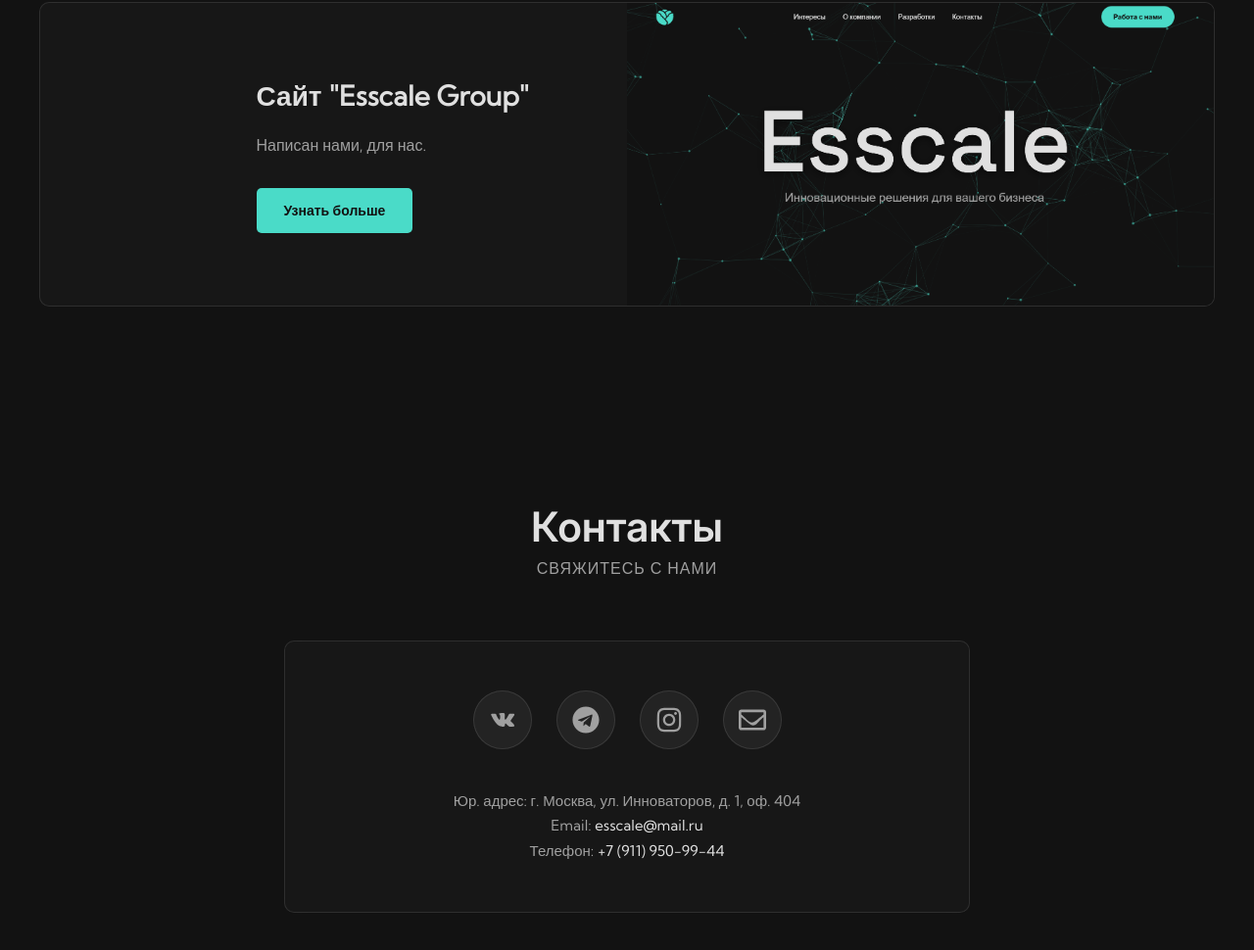
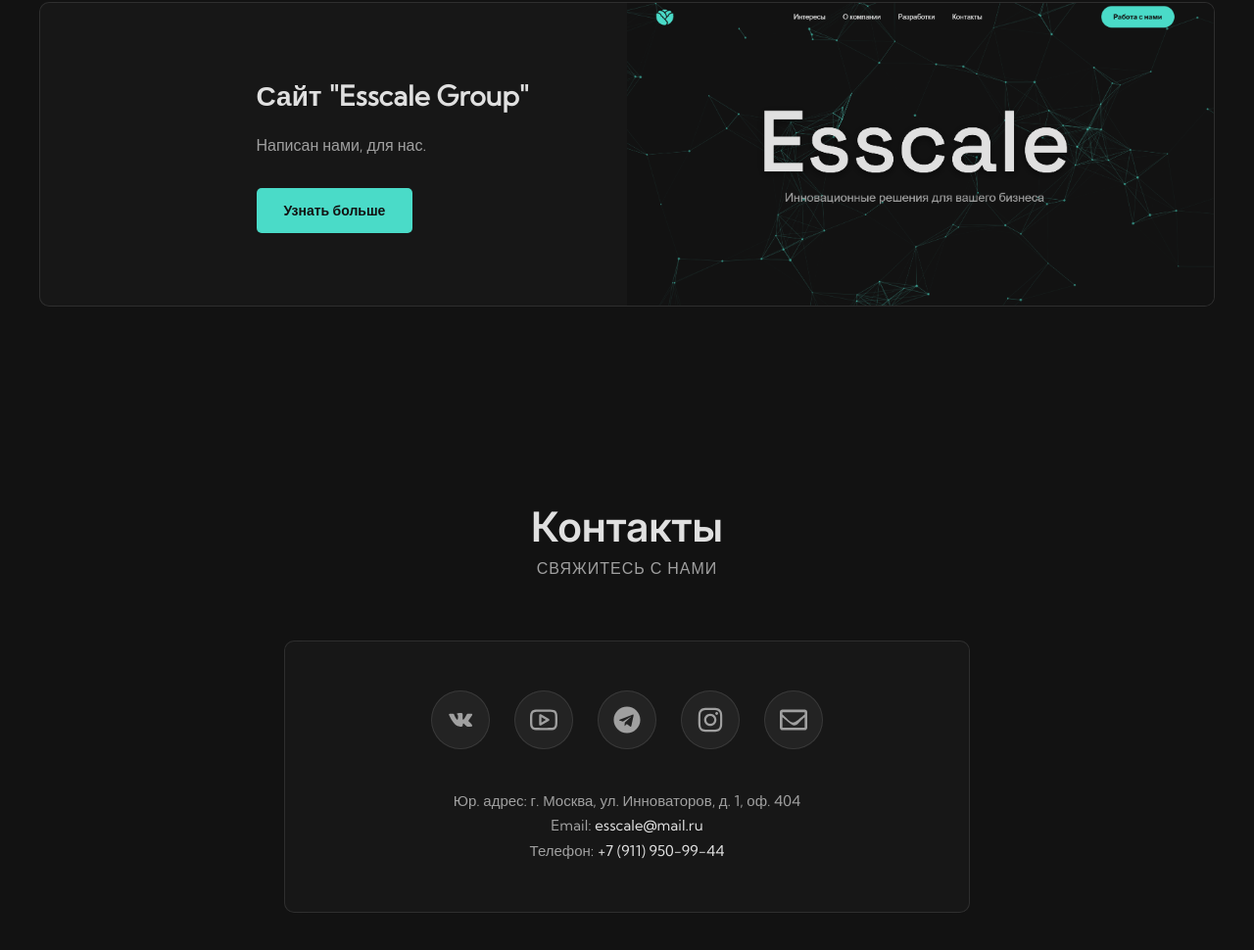
Before and after one commit to anton228krutoy/esscalesite2, a plain HTML site: page index.html in a window 1280 px wide. Shown: the part 3899-4869 px from the top of the page at 98% size. Drawn offline with nearby package versions, Linux system fonts and the light colour scheme; animation ran at ten frames a second.

Commit message:
доработаны иконки Контакты

```diff
--- a/index.html
+++ b/index.html
@@ -222,13 +222,21 @@
     <a href="https://vk.com/" target="_blank" class="contact__social-link" aria-label="VK">
         <svg viewBox="-2.5 0 32 32" version="1.1" xmlns="http://www.w3.org/2000/svg"><path d="M16.563 15.75c-0.5-0.188-0.5-0.906-0.531-1.406-0.125-1.781 0.5-4.5-0.25-5.656-0.531-0.688-3.094-0.625-4.656-0.531-0.438 0.063-0.969 0.156-1.344 0.344s-0.75 0.5-0.75 0.781c0 0.406 0.938 0.344 1.281 0.875 0.375 0.563 0.375 1.781 0.375 2.781 0 1.156-0.188 2.688-0.656 2.75-0.719 0.031-1.125-0.688-1.5-1.219-0.75-1.031-1.5-2.313-2.063-3.563-0.281-0.656-0.438-1.375-0.844-1.656-0.625-0.438-1.75-0.469-2.844-0.438-1 0.031-2.438-0.094-2.719 0.5-0.219 0.656 0.25 1.281 0.5 1.813 1.281 2.781 2.656 5.219 4.344 7.531 1.563 2.156 3.031 3.875 5.906 4.781 0.813 0.25 4.375 0.969 5.094 0 0.25-0.375 0.188-1.219 0.313-1.844s0.281-1.25 0.875-1.281c0.5-0.031 0.781 0.406 1.094 0.719 0.344 0.344 0.625 0.625 0.875 0.938 0.594 0.594 1.219 1.406 1.969 1.719 1.031 0.438 2.625 0.313 4.125 0.25 1.219-0.031 2.094-0.281 2.188-1 0.063-0.563-0.563-1.375-0.938-1.844-0.938-1.156-1.375-1.5-2.438-2.563-0.469-0.469-1.063-0.969-1.063-1.531-0.031-0.344 0.25-0.656 0.5-1 1.094-1.625 2.188-2.781 3.188-4.469 0.281-0.5 0.938-1.656 0.688-2.219-0.281-0.625-1.844-0.438-2.813-0.438-1.25 0-2.875-0.094-3.188 0.156-0.594 0.406-0.844 1.063-1.125 1.688-0.625 1.438-1.469 2.906-2.344 4-0.313 0.375-0.906 1.156-1.25 1.031z"></path></svg>
     </a>
-                        <a href="https://telegram.org/" target="_blank" class="contact__social-link" aria-label="Telegram">
+
+    <a href="https://www.youtube.com/watch?v=dQw4w9WgXcQ" target="_blank" class="contact__social-link" aria-label="YouTube">
+        <svg xmlns="http://www.w3.org/2000/svg" viewBox="0 0 24 24">
+            <path fill-rule="evenodd" clip-rule="evenodd" d="M9.49614 7.13176C9.18664 6.9549 8.80639 6.95617 8.49807 7.13509C8.18976 7.31401 8 7.64353 8 8V16C8 16.3565 8.18976 16.686 8.49807 16.8649C8.80639 17.0438 9.18664 17.0451 9.49614 16.8682L16.4961 12.8682C16.8077 12.6902 17 12.3589 17 12C17 11.6411 16.8077 11.3098 16.4961 11.1318L9.49614 7.13176ZM13.9844 12L10 14.2768V9.72318L13.9844 12Z"/>
+            <path fill-rule="evenodd" clip-rule="evenodd" d="M0 12C0 8.25027 0 6.3754 0.954915 5.06107C1.26331 4.6366 1.6366 4.26331 2.06107 3.95491C3.3754 3 5.25027 3 9 3H15C18.7497 3 20.6246 3 21.9389 3.95491C22.3634 4.26331 22.7367 4.6366 23.0451 5.06107C24 6.3754 24 8.25027 24 12C24 15.7497 24 17.6246 23.0451 18.9389C22.7367 19.3634 22.3634 19.7367 21.9389 20.0451C20.6246 21 18.7497 21 15 21H9C5.25027 21 3.3754 21 2.06107 20.0451C1.6366 19.7367 1.26331 19.3634 0.954915 18.9389C0 17.6246 0 15.7497 0 12ZM9 5H15C16.9194 5 18.1983 5.00275 19.1673 5.10773C20.0989 5.20866 20.504 5.38448 20.7634 5.57295C21.018 5.75799 21.242 5.98196 21.4271 6.23664C21.6155 6.49605 21.7913 6.90113 21.8923 7.83269C21.9973 8.80167 22 10.0806 22 12C22 13.9194 21.9973 15.1983 21.8923 16.1673C21.7913 17.0989 21.6155 17.504 21.4271 17.7634C21.242 18.018 21.018 18.242 20.7634 18.4271C20.504 18.6155 20.0989 18.7913 19.1673 18.8923C18.1983 18.9973 16.9194 19 15 19H9C7.08058 19 5.80167 18.9973 4.83269 18.8923C3.90113 18.7913 3.49605 18.6155 3.23664 18.4271C2.98196 18.242 2.75799 18.018 2.57295 17.7634C2.38448 17.504 2.20866 17.0989 2.10773 16.1673C2.00275 15.1983 2 13.9194 2 12C2 10.0806 2.00275 8.80167 2.10773 7.83269C2.20866 6.90113 2.38448 6.49605 2.57295 6.23664C2.75799 5.98196 2.98196 5.75799 3.23664 5.57295C3.49605 5.38448 3.90113 5.20866 4.83269 5.10773C5.80167 5.00275 7.08058 5 9 5Z"/>
+        </svg>
+    </a>
+
+    <a href="https://t.me/EsscaleBot" target="_blank" class="contact__social-link" aria-label="Telegram">
         <svg xmlns="http://www.w3.org/2000/svg" viewBox="0 0 496 512"><path d="M248 8C111 8 0 119 0 256s111 248 248 248 248-111 248-248S385 8 248 8zm121.8 169.9l-40.7 191.8c-3 13.6-11.1 16.9-22.4 10.5l-62-45.7-29.9 28.8c-3.3 3.3-6.1 6.1-12.5 6.1l4.4-63.1 114.9-103.8c5-4.4-1.1-6.9-7.7-2.5l-142.3 89.4-61.2-19.1c-13.3-4.2-13.5-13.3 2.8-19.7l239.1-92.2c11.1-4.2 20.8 2.7 17.2 19.5z"/></svg>
     </a>
     <a href="https://www.instagram.com/esscalegroup?igsh=MXRldW5mOGdwOTZ2dA%3D%3D&utm_source=qr" target="_blank" class="contact__social-link" aria-label="Instagram">
          <svg xmlns="http://www.w3.org/2000/svg" viewBox="0 0 448 512"><path d="M224.1 141c-63.6 0-114.9 51.3-114.9 114.9s51.3 114.9 114.9 114.9S339 319.5 339 255.9 287.7 141 224.1 141zm0 189.6c-41.1 0-74.7-33.5-74.7-74.7s33.5-74.7 74.7-74.7 74.7 33.5 74.7 74.7-33.6 74.7-74.7 74.7zm146.4-194.3c0 14.9-12 26.8-26.8 26.8-14.9 0-26.8-12-26.8-26.8s12-26.8 26.8-26.8 26.8 12 26.8 26.8zm76.1 27.2c-1.7-35.9-9.9-67.7-36.2-93.9-26.2-26.2-58-34.4-93.9-36.2-37-2.1-147.9-2.1-184.9 0-35.8 1.7-67.6 9.9-93.9 36.1s-34.4 58-36.2 93.9c-2.1 37-2.1 147.9 0 184.9 1.7 35.9 9.9 67.7 36.2 93.9 26.3 26.2 58 34.4 93.9 36.2 37 2.1 147.9 2.1 184.9 0 35.9-1.7 67.7-9.9 93.9-36.2 26.2-26.2 34.4-58 36.2-93.9 2.1-37 2.1-147.8 0-184.8zM398.8 388c-7.8 19.6-22.9 34.7-42.6 42.6-29.5 11.7-99.5 9-132.1 9s-102.7 2.6-132.1-9c-19.6-7.8-34.7-22.9-42.6-42.6-11.7-29.5-9-99.5-9-132.1s-2.6-102.7 9-132.1c7.8-19.6 22.9-34.7 42.6-42.6 29.5-11.7 99.5-9 132.1-9s102.7-2.6 132.1 9c19.6 7.8 34.7 22.9 42.6 42.6 11.7 29.5 9 99.5 9 132.1s2.7 102.7-9 132.1z"/></svg>
     </a>
-                        <a href="mailto: esscale@mail.ru?subject=Сотрудничество%20с%20Esscale&body=Здравствуйте,%20меня%20интересует%20сотрудничество." class="contact__social-link" aria-label="Email">
+    <a href="mailto:moiseyevanton666@gmail.com?subject=Сотрудничество%20с%20Esscale&body=Здравствуйте,%20меня%20интересует%20сотрудничество." class="contact__social-link" aria-label="Email">
         <svg xmlns="http://www.w3.org/2000/svg" viewBox="0 0 512 512"><path d="M48 64C21.5 64 0 85.5 0 112v288c0 26.5 21.5 48 48 48h416c26.5 0 48-21.5 48-48V112c0-26.5-21.5-48-48-48H48zm0 48h416v41.4c-21.9 18.5-53.2 44.1-154.6 127.1-17 14.2-38.6 25.8-63.4 25.8s-46.4-11.6-63.4-25.8C101.2 197.5 69.9 171.9 48 153.4V112zm0 288V206.5c23.2 18 56.6 45.4 158.4 128.8 18.2 14.9 40.3 23.8 63.6 23.8s45.4-8.8 63.6-23.8C407.4 251.9 440.8 224.5 464 206.5V400H48z"/></svg>
     </a>
 </div>
```
Lines whose indentation alone changed are shown as unchanged.
